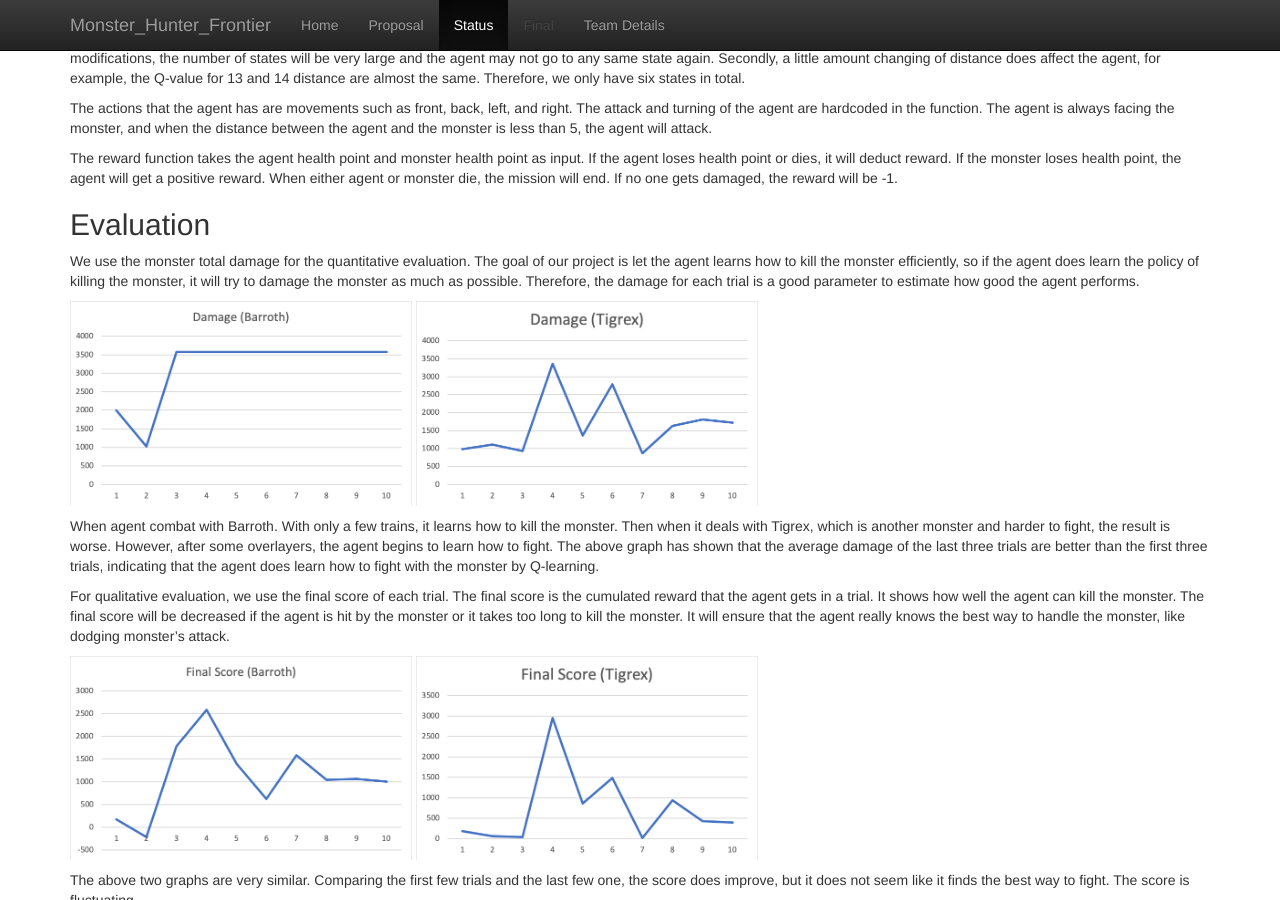
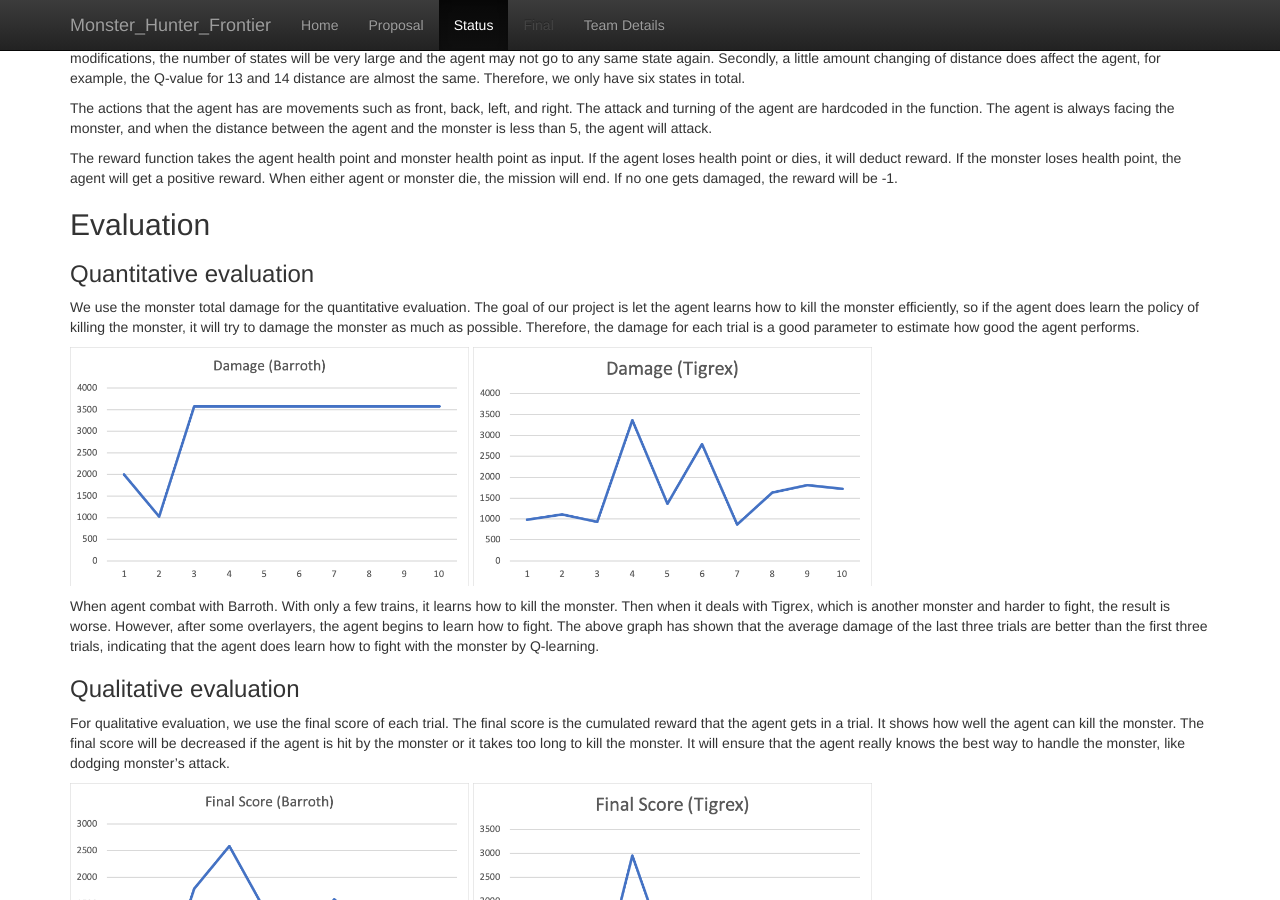
Before and after one commit to zihuazhang337/Group-25, a Jekyll site: the page built from docs/status.md, in a window 1280 px wide and 900 px high, scrolled down 501 px. Built offline with Jekyll 4.4.1, drawn with Linux system fonts in a browser that asks for light colours.

Commit message:
Update status.md

```diff
--- a/docs/status.md
+++ b/docs/status.md
@@ -19,17 +19,19 @@
 
 
 ## Evaluation
+### Quantitative evaluation
 We use the monster total damage for the quantitative evaluation. The goal of our project is let the agent learns how to kill the monster efficiently, so if the agent does learn the policy of killing the monster, it will try to damage the monster as much as possible. Therefore, the damage for each trial is a good parameter to estimate how good the agent performs.
 
-![](/status_result/Damage_Barroth.png){:height="30%" width="30%"}
-![](/status_result/Damage_Tigrex.png){:height="30%" width="30%"}
+![](/status_result/Damage_Barroth.png){:height="35%" width="35%"}
+![](/status_result/Damage_Tigrex.png){:height="35%" width="35%"}
 
 When agent combat with Barroth. With only a few trains, it learns how to kill the monster. Then when it deals with Tigrex, which is another monster and harder to fight, the result is worse. However, after some overlayers, the agent begins to learn how to fight. The above graph has shown that the average damage of the last three trials are better than the first three trials, indicating that the agent does learn how to fight with the monster by Q-learning.
 
+### Qualitative evaluation
 For qualitative evaluation, we use the final score of each trial. The final score is the cumulated reward that the agent gets in a trial. It shows how well the agent can kill the monster. The final score will be decreased if the agent is hit by the monster or it takes too long to kill the monster. It will ensure that the agent really knows the best way to handle the monster, like dodging monster’s attack.
 
-![](/status_result/Final_score_Barroth.png){:height="30%" width="30%"}
-![](/status_result/Final_score_Tigrex.png){:height="30%" width="30%"}
+![](/status_result/Final_score_Barroth.png){:height="35%" width="35%"}
+![](/status_result/Final_score_Tigrex.png){:height="35%" width="35%"}
 
 The above two graphs are very similar. Comparing the first few trials and the last few one, the score does improve, but it does not seem like it finds the best way to fight. The score is fluctuating.
 
```
